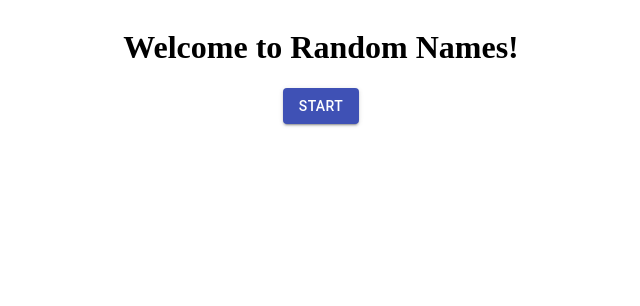
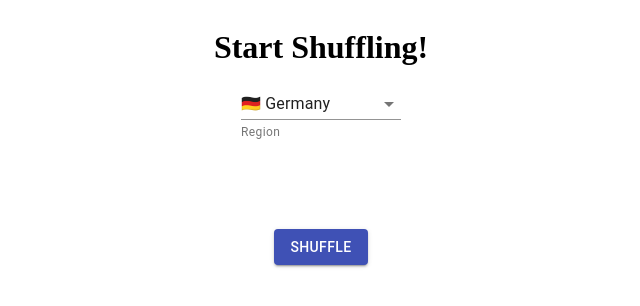
Before and after one commit to ayonious/random-names, a React (Create React App) app: page / in a window 1280 px wide. Shown: the top 306 px of the page, without its empty margins (319-959 px from the left). Built offline with nearby package versions, Linux system fonts and the light colour scheme.

Commit message:
big refactoring

```diff
--- a/public/index.html
+++ b/public/index.html
@@ -20,7 +20,7 @@
       work correctly both with client-side routing and a non-root public URL.
       Learn how to configure a non-root public URL by running `npm run build`.
     -->
-	<title>Random Name Generator</title>
+	<title>🎲Random Name Generator</title>
 </head>
 
 <body>
--- a/src/components/Dashboard.tsx
+++ b/src/components/Dashboard.tsx
@@ -6,7 +6,10 @@ import MenuItem from "@material-ui/core/MenuItem";
 import FormHelperText from "@material-ui/core/FormHelperText";
 import FormControl from "@material-ui/core/FormControl";
 import { database } from "../resources/Database";
+import { Greeting } from "./Utils";
+
 const regions = Object.keys(database);
+
 
 interface Props {}
 
@@ -42,6 +45,10 @@ export default class Dashboard extends React.Component<Props, State> {
     ));
     return (
       <div>
+        <div>
+          <Greeting/>
+        </div>
+        <div>
           <FormControl style={style}>
             <Select
               value={this.state.selectedCountry}
@@ -54,6 +61,7 @@ export default class Dashboard extends React.Component<Props, State> {
           </FormControl>
           <CountryReults country={this.state.selectedCountry} />
         </div>
+      </div>
     );
   }
 }
--- a/src/components/LoginControl.tsx
+++ /dev/null
@@ -1,43 +0,0 @@
-import * as React from "react";
-import Dashboard from "./Dashboard";
-import Container from "@material-ui/core/Container";
-import { CustomButton, Greeting } from "./Utils";
-
-interface Props {}
-
-interface State {
-  isLoggedIn: boolean;
-}
-
-export default class LoginControl extends React.Component<Props, State> {
-  constructor(props: Props) {
-    super(props);
-    this.handleLoginClick = this.handleLoginClick.bind(this);
-    this.handleLogoutClick = this.handleLogoutClick.bind(this);
-    this.state = { isLoggedIn: false };
-  }
-
-  handleLoginClick() {
-    this.setState({ isLoggedIn: true });
-  }
-
-  handleLogoutClick() {
-    this.setState({ isLoggedIn: false });
-  }
-
-  render() {
-    const isLoggedIn = this.state.isLoggedIn;
-
-    return (
-      <Container maxWidth="sm">
-        <div>
-          <Greeting isLoggedIn={isLoggedIn} />
-          {!isLoggedIn && (
-            <CustomButton onClick={this.handleLoginClick} title={"Start"} />
-          )}
-          {isLoggedIn && <Dashboard />}
-        </div>
-      </Container>
-    );
-  }
-}
--- a/src/components/Utils.tsx
+++ b/src/components/Utils.tsx
@@ -1,9 +1,5 @@
 import * as React from "react";
 import Button from "@material-ui/core/Button";
-
-interface GreetingProps {
-  isLoggedIn: boolean;
-}
 
 const style = {
   display: "flex",
@@ -21,11 +17,10 @@ export function CustomButton(props: any) {
   );
 }
 
-export function Greeting(props: GreetingProps) {
+export function Greeting() {
   return (
     <div style={style}>
-      {props.isLoggedIn && <h1> Start Shuffling! </h1>}
-      {!props.isLoggedIn && <h1> Welcome to Random Names! </h1>}
+      <h1> Start Shuffling! </h1>
     </div>
   );
 }
--- a/src/index.tsx
+++ b/src/index.tsx
@@ -1,6 +1,6 @@
 import * as React from "react";
 import { render } from "react-dom";
-import LoginControl from "./components/LoginControl";
+import Dashboard from "./components/Dashboard";
 
 const rootElement = document.getElementById("root");
-render(<LoginControl />, rootElement);
+render(<Dashboard />, rootElement);
--- /dev/null
+++ b/src/react-app-env.d.ts
@@ -0,0 +1 @@
+/// <reference types="react-scripts" />
```
Lines whose indentation alone changed are shown as unchanged.
